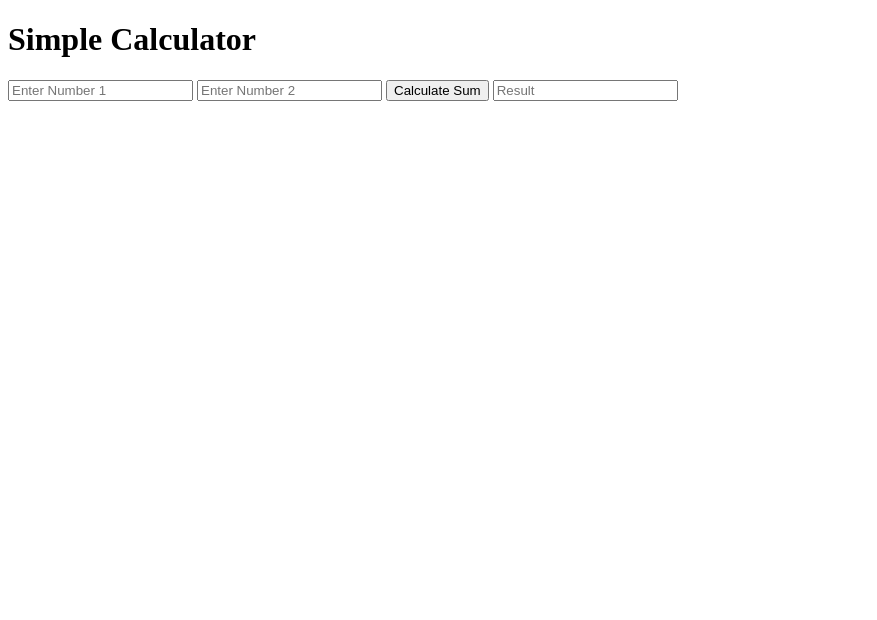
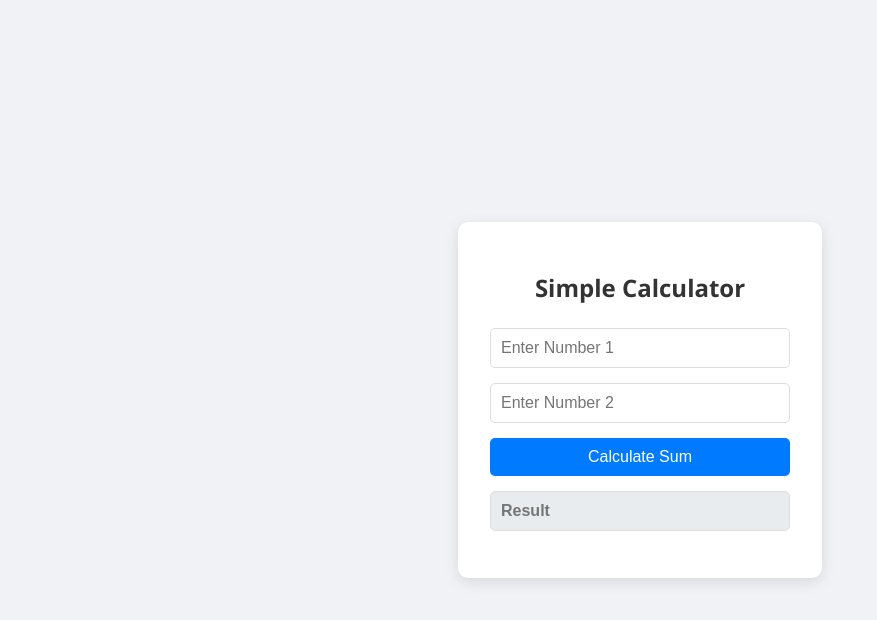
Before and after one commit to Josepharun07/SIT725_s225280333, a website: page 6.2C/public/index.html in a window 1280 px wide. Shown: the whole page, without its empty margins (0-877 px from the left). Drawn offline with Linux system fonts and the light colour scheme.

Commit message:
task 6.2c css edits

```diff
--- a/6.2C/public/css/styles.css
+++ b/6.2C/public/css/styles.css
@@ -1,20 +1,58 @@
-.navbar-size {
-width: 95%;
-margin: 0 auto;
-}
-.user-image-size{
-height: 40px;
-width: 40px;
-border-radius: 50%;
-object-fit: cover;
-}
-.main-body {
-background-color: #ffffff;
-color: rgb(0, 0, 0);
-height: calc(100vh - 64px);
+body {
+    font-family: 'Segoe UI', Tahoma, Geneva, Verdana, sans-serif;
+    background-color: #f0f2f5;
+    display: flex;
+    justify-content: center;
+    align-items: center;
+    height: 100vh;
+    margin: 0;
 }
 
-.click-me-button {
-background-color: #000000;
-margin-top: 50px;
+.container {
+    background-color: white;
+    padding: 2rem;
+    border-radius: 10px;
+    box-shadow: 0 4px 15px rgba(0, 0, 0, 0.1);
+    width: 300px;
+    text-align: center;
 }
+
+h1 {
+    color: #333;
+    font-size: 1.5rem;
+    margin-bottom: 1.5rem;
+}
+
+input[type="text"] {
+    width: 100%;
+    padding: 10px;
+    margin-bottom: 15px;
+    border: 1px solid #ddd;
+    border-radius: 5px;
+    box-sizing: border-box;
+    font-size: 1rem;
+}
+
+input#result {
+    background-color: #e9ecef;
+    color: #495057;
+    font-weight: bold;
+    cursor: not-allowed;
+}
+
+button {
+    width: 100%;
+    padding: 10px;
+    background-color: #007bff;
+    color: white;
+    border: none;
+    border-radius: 5px;
+    font-size: 1rem;
+    cursor: pointer;
+    transition: background-color 0.3s;
+    margin-bottom: 15px;
+}
+
+button:hover {
+    background-color: #0056b3;
+}
```
